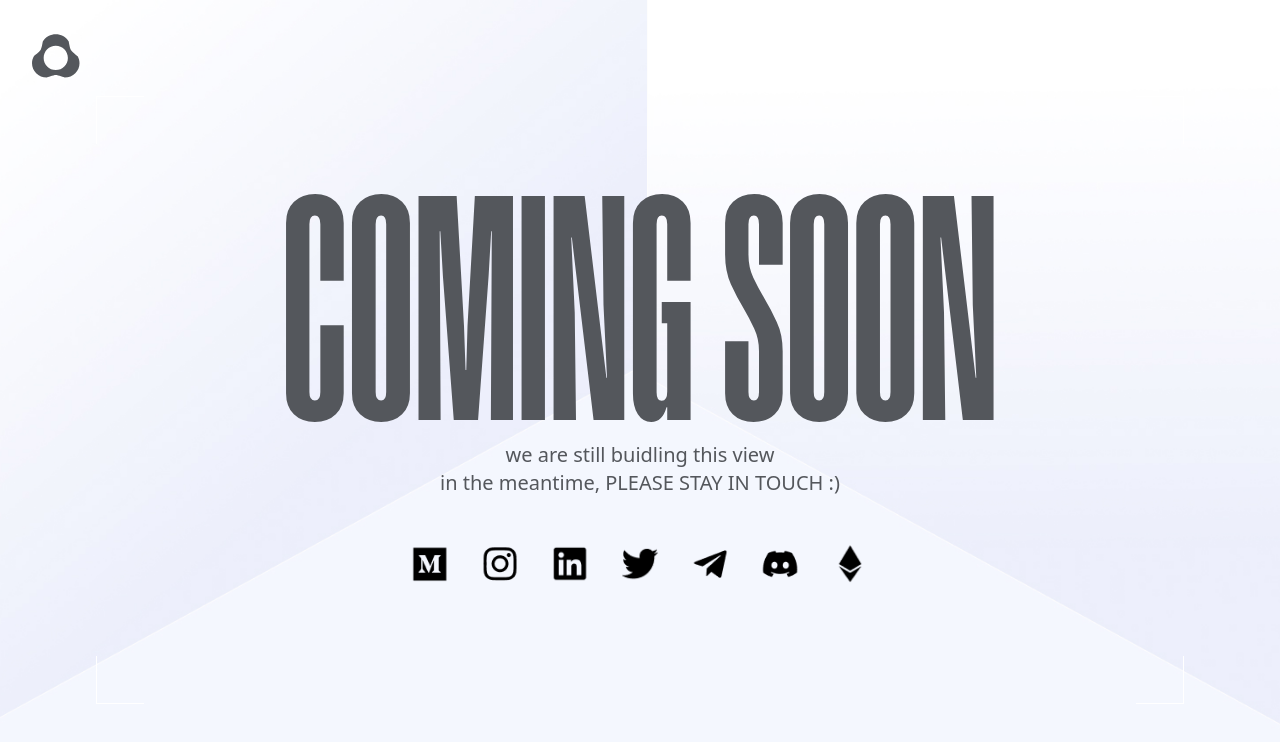
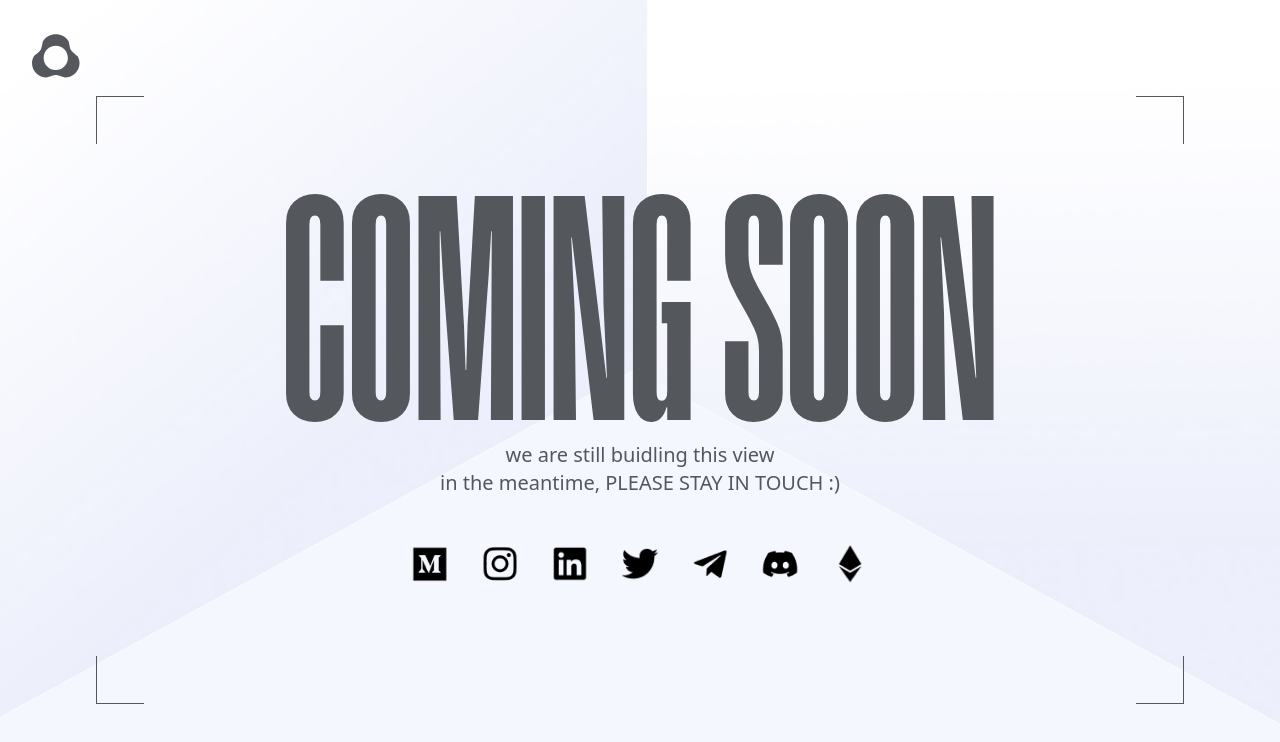
Before and after one commit to thehubdao/MGH-WebLanding, a Next.js app: page /soon in a window 1280 px wide. Shown: the top 742 px of the page. Built offline with nearby package versions, Linux system fonts and the light colour scheme.

Commit message:
SOON PAGE Updated

```diff
--- a/pages/soon.tsx
+++ b/pages/soon.tsx
@@ -4,14 +4,14 @@ import Link from 'next/link'
 
 export default function Soon() {
   return (
-    <div className='flex justify-center items-center w-full h-screen text-white relative bg-[url("/bg.jpg")] bg-cover bg-center bg-no-repeat'>
-      <div className='absolute w-12 h-12 top-8 left-8 lg:top-24 lg:left-24 border-t border-l border-white'></div>
-      <div className='absolute w-12 h-12 top-8 right-8 lg:top-24 lg:right-24 border-t border-r border-white'></div>
-      <div className='absolute w-12 h-12 bottom-8 right-8 lg:bottom-24 lg:right-24 border-b border-r border-white'></div>
-      <div className='absolute w-12 h-12 bottom-8 left-8 lg:bottom-24 lg:left-24 border-b border-l border-white'></div>
-      <div className='flex flex-col justify-center items-center relative h-fit'>
-        <h1 className='font-humane text-9xl lg:text-[320px] leading-[0.7] text-[#54575C]'>COMING SOON</h1>
-        <p className="font-medium text-base lg:text-xl text-[#54575C] text-center">we are still buidling this view<br />in the meantime, PLEASE STAY IN TOUCH  :)</p>
+    <div className='flex justify-center items-center w-full h-screen relative bg-[url("/bg.jpg")] bg-cover bg-center bg-no-repeat'>
+      <div className='absolute w-12 h-12 top-8 left-8 lg:top-24 lg:left-24 border-t border-l border-gray-normal'></div>
+      <div className='absolute w-12 h-12 top-8 right-8 lg:top-24 lg:right-24 border-t border-r border-gray-normal'></div>
+      <div className='absolute w-12 h-12 bottom-8 right-8 lg:bottom-24 lg:right-24 border-b border-r border-gray-normal'></div>
+      <div className='absolute w-12 h-12 bottom-8 left-8 lg:bottom-24 lg:left-24 border-b border-l border-gray-normal'></div>
+      <div className='flex flex-col justify-center items-center relative h-fit text-gray-normal'>
+        <h1 className='font-humane text-9xl lg:text-[320px] leading-[0.7]'>COMING SOON</h1>
+        <p className="font-medium text-base lg:text-xl text-center">we are still buidling this view<br />in the meantime, PLEASE STAY IN TOUCH  :)</p>
         <div className='flex gap-2 lg:gap-8 pt-12'>
           <SocialIcon imageUrl='/icons/medium.png' link='https://metagamehub.medium.com/' alt='medium link' />
           <SocialIcon imageUrl='/icons/instagram.png' link='https://www.instagram.com/metagamehub_dao/' alt='instagram link' />
```
